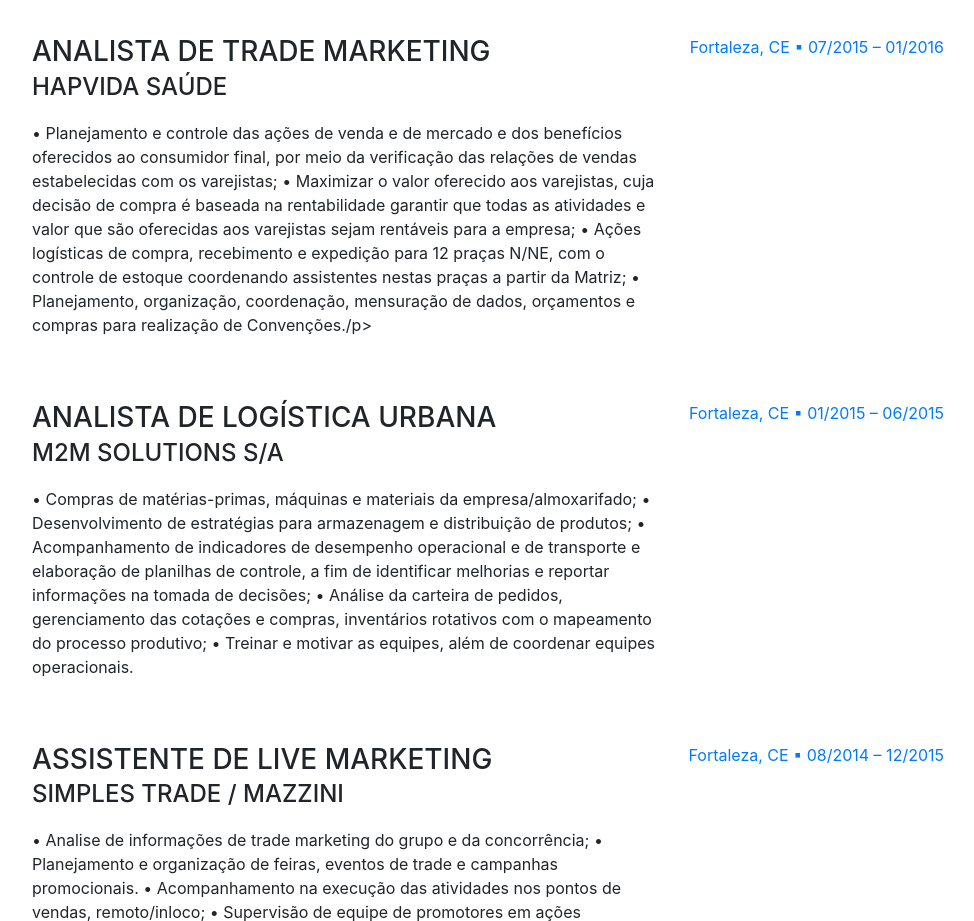
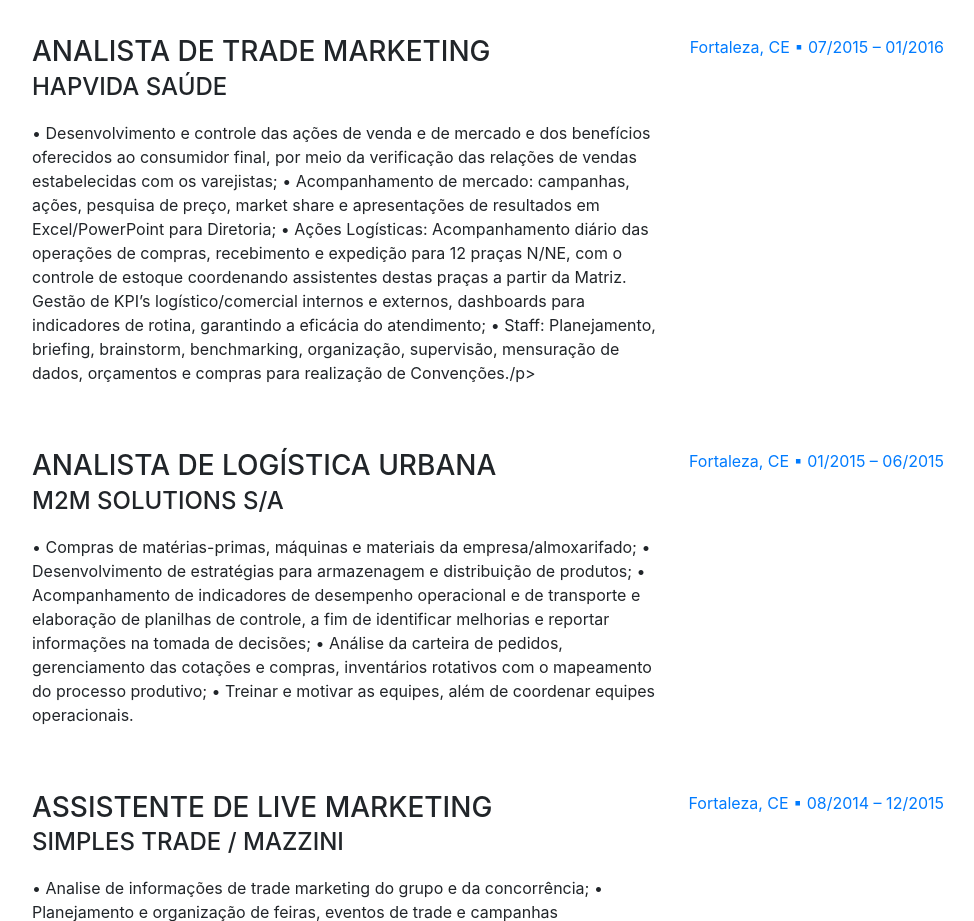
Before and after one commit to eulucassa/curriculo, a website with bundled scripts: page index.html in a window 1280 px wide. Shown: the part 900-1821 px from the top of the page, without its empty margins (288-1262 px from the left). Built offline with nearby package versions, Linux system fonts and the light colour scheme; a web font is replaced by a local one.

Commit message:
Update index.html

```diff
--- a/index.html
+++ b/index.html
@@ -97,10 +97,10 @@
             <div class="resume-content mr-auto">
               <h3 class="mb-0">ANALISTA DE TRADE MARKETING</h3>
               <div class="subheading mb-3">Hapvida Saúde</div>
-              <p> • Planejamento e controle das ações de venda e de mercado e dos benefícios oferecidos ao consumidor final, por meio da verificação das relações de vendas estabelecidas com os varejistas;
-                 • Maximizar o valor oferecido aos varejistas, cuja decisão de compra é baseada na rentabilidade garantir que todas as atividades e valor que são oferecidas aos varejistas sejam rentáveis para a empresa;
-                 • Ações logísticas de compra, recebimento e expedição para 12 praças N/NE, com o controle de estoque coordenando assistentes nestas praças a partir da Matriz;
-                 • Planejamento, organização, coordenação, mensuração de dados, orçamentos e compras para realização de Convenções./p>
+              <p> • Desenvolvimento e controle das ações de venda e de mercado e dos benefícios oferecidos ao consumidor final, por meio da verificação das relações de vendas estabelecidas com os varejistas;
+                • Acompanhamento de mercado: campanhas, ações, pesquisa de preço, market share e apresentações de resultados em Excel/PowerPoint para Diretoria;
+                • Ações Logísticas: Acompanhamento diário das operações de compras, recebimento e expedição para 12 praças N/NE, com o controle de estoque coordenando assistentes destas praças a partir da Matriz. Gestão de KPI’s logístico/comercial internos e externos, dashboards para indicadores de rotina, garantindo a eficácia do atendimento;
+                • Staff: Planejamento, briefing, brainstorm, benchmarking, organização, supervisão, mensuração de dados, orçamentos e compras para realização de Convenções./p>
             </div>
             <div class="resume-date text-md-right">
               <span class="text-primary">Fortaleza, CE ▪ 07/2015 – 01/2016</span>
```
